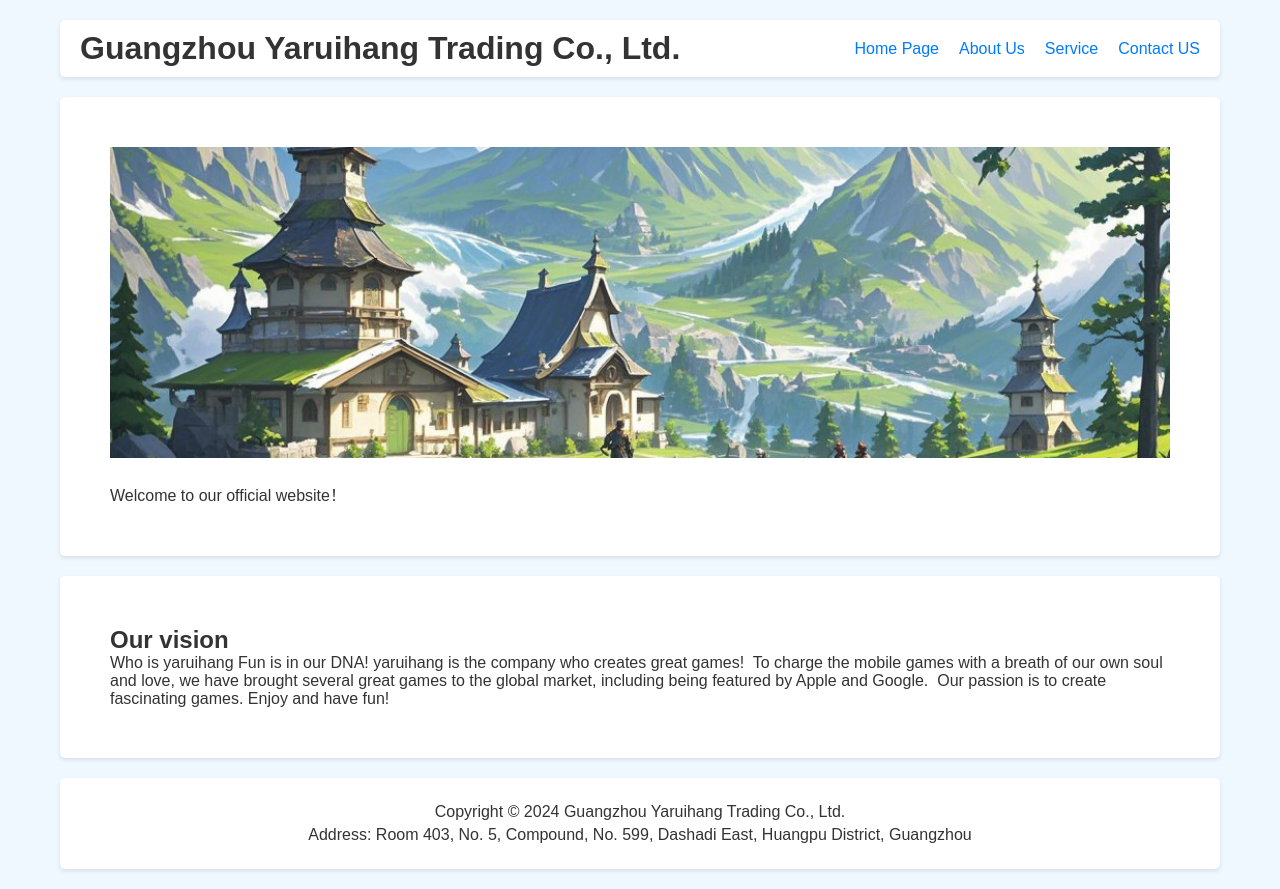
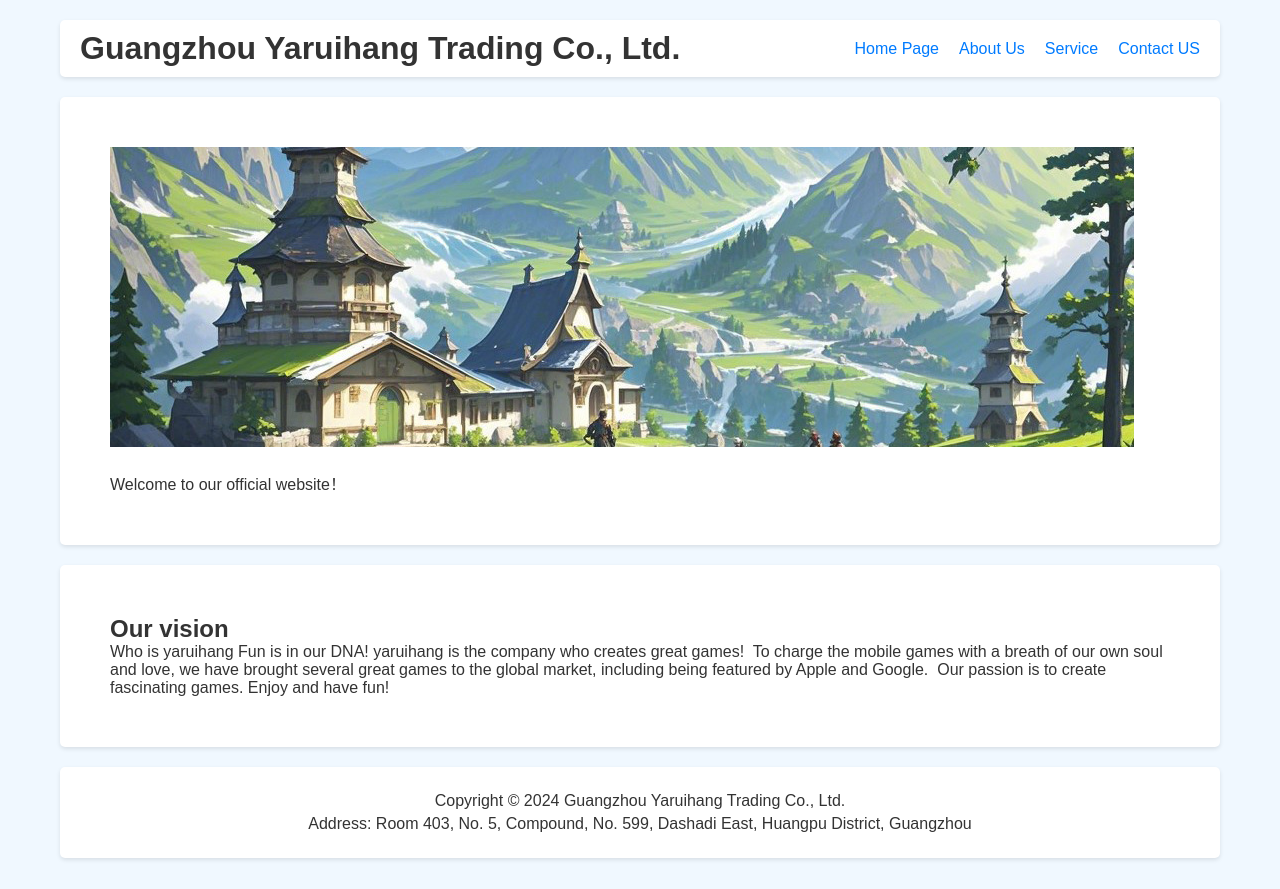
Before and after one commit to zzhflyqh/yrh, a plain HTML site: page index.html in a window 1280 px wide. Drawn offline with Linux system fonts and the light colour scheme.

Commit message:
Update index.html

```diff
--- a/index.html
+++ b/index.html
@@ -64,7 +64,7 @@
         .hero img {
             width: 100%;
             height: auto;
-            max-width: 1060px;
+            max-width: 1024px;
             margin-bottom: 20px;
         }
 
```
